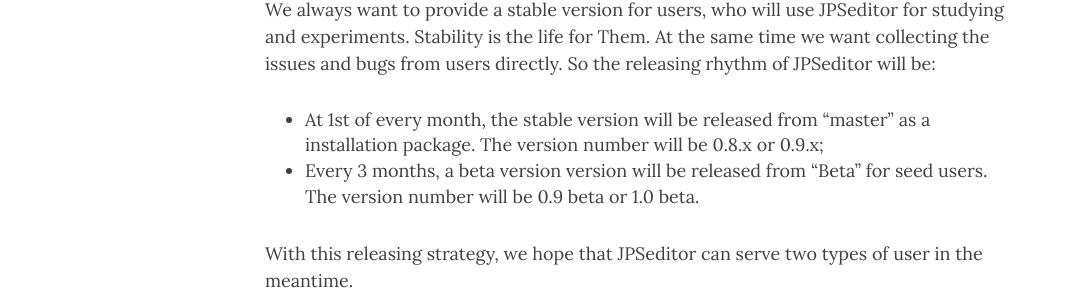
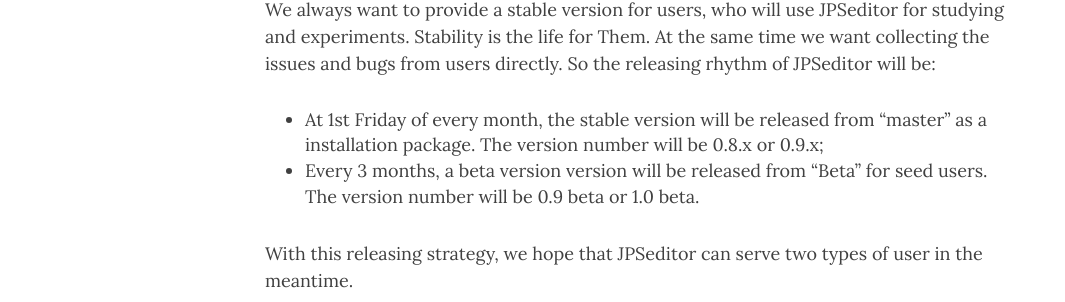
Before and after one commit to JuPedSim/jpseditor, a Jekyll site: the page built from _posts/2018-09-02-JPSeditor_roadmap.md, in a window 1280 px wide and 900 px high, scrolled down 1014 px. Shown: the part 164-466 px from the top of the window, without its empty margins (0-1065 px from the left). Built offline with Jekyll 4.4.1, drawn with Linux system fonts in a browser that asks for light colours; nearby versions of some CDN libraries.

Commit message:
Update JPSeditor_roadmap.md

```diff
--- a/_posts/2018-09-02-JPSeditor_Roadmap.md
+++ b/_posts/2018-09-02-JPSeditor_roadmap.md
@@ -26,7 +26,7 @@
 
  We always want to provide a stable version for users, who will use JPSeditor for studying and experiments. Stability is the life for Them. At the same time we want collecting the issues and bugs from users directly. So the releasing rhythm of JPSeditor will be:
 
- * At 1st of every month, the stable version will be released from "master" as a installation package. The version number will be 0.8.x or 0.9.x;
+ * At 1st Friday of every month, the stable version will be released from "master" as a installation package. The version number will be 0.8.x or 0.9.x;
  * Every 3 months, a beta version version will be released from "Beta" for seed users. The version number will be 0.9 beta or 1.0 beta.
 
  With this releasing strategy, we hope that JPSeditor can serve two types of user in the meantime.
```
Also changed, not shown: _posts/2018-10-02-known_Issue_1.md (renamed from _posts/2018-10-02-Known_Issue_1.md), _posts/2018-10-03-what_is_new_v084.md (renamed from _posts/2018-10-03-What_is_new_v084.md).
